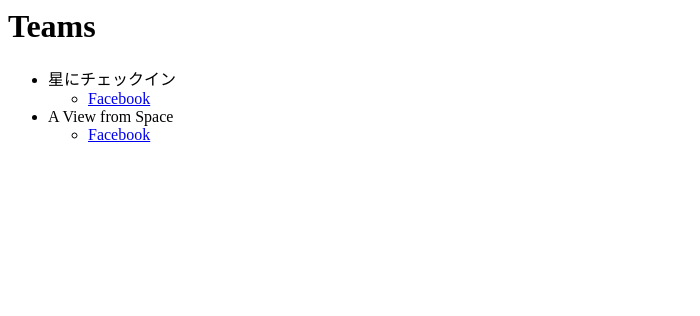
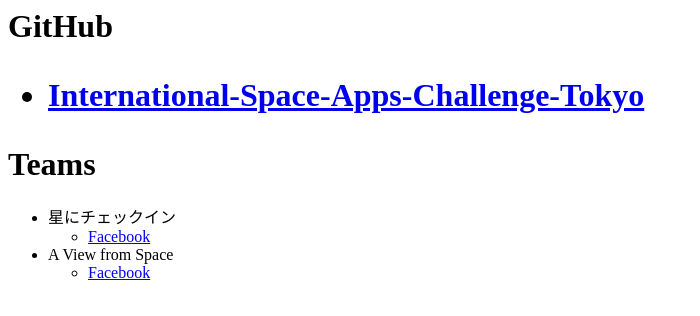
Before and after one commit to ISAC-Tokyo/international-space-apps-challenge-tokyo.github.com, a plain HTML site: page index.html in a window 1280 px wide. Shown: the whole page, without its empty margins (0-700 px from the left). Drawn offline with Linux system fonts and the light colour scheme.

Commit message:
add link to github

```diff
--- a/index.html
+++ b/index.html
@@ -2,6 +2,10 @@
 	<head>
 	</head>
 	<body>
+		<h1>GitHub</a>
+		<ul>
+			<li><a href="https://github.com/International-Space-Apps-Challenge-Tokyo">International-Space-Apps-Challenge-Tokyo</a></li>
+		</ul>
 		<h1>Teams</h1>
 		<ul>
 			<li>星にチェックイン
```
